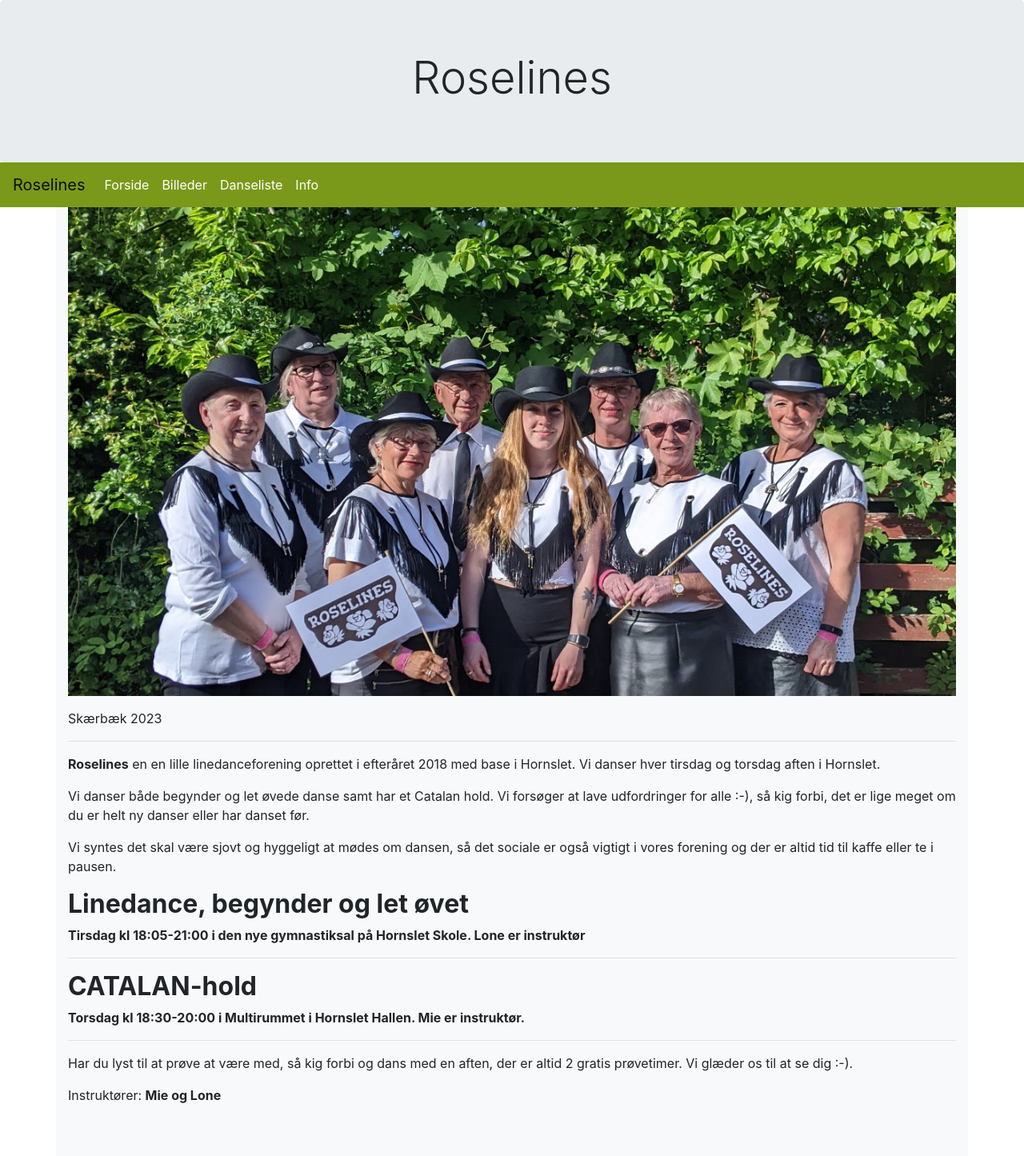
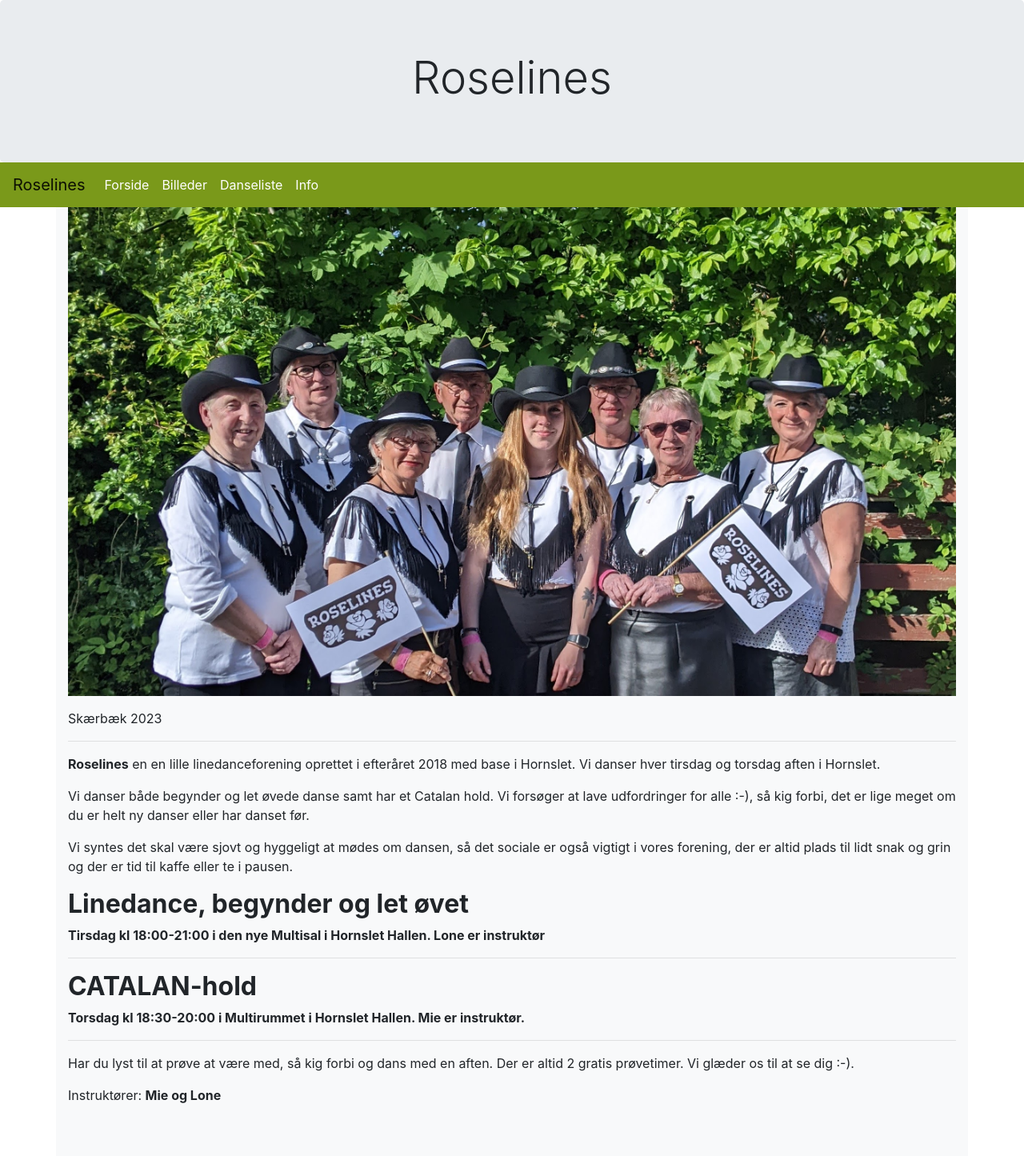
Before and after one commit to lonemathiasen/lonemathiasen.github.io, a Jekyll site: the page built from index.md, in a window 1280 px wide. Shown: the whole page at 80% size. Built offline with Jekyll 4.4.1, drawn with Linux system fonts in a browser that asks for light colours.

Commit message:
Update index.md
Dansested og tidspunkt mm rettet

```diff
--- a/index.md
+++ b/index.md
@@ -17,13 +17,13 @@
 
 Vi danser både begynder og let øvede danse samt har et Catalan hold. Vi forsøger at lave udfordringer for alle :-), så kig forbi, det er lige meget om du er helt ny danser eller har danset før.
 
-Vi syntes det skal være sjovt og hyggeligt at mødes om dansen, så det sociale er også vigtigt i vores forening og der er altid tid til kaffe eller te i pausen.
+Vi syntes det skal være sjovt og hyggeligt at mødes om dansen, så det sociale er også vigtigt i vores forening, der er altid plads til lidt snak og grin og der er tid til kaffe eller te i pausen.
 
 
 
 ## **Linedance, begynder og let øvet**
 
-**Tirsdag kl 18:05-21:00 i den nye gymnastiksal på Hornslet Skole.
+**Tirsdag kl 18:00-21:00 i den nye Multisal i Hornslet Hallen.
 Lone er instruktør**
 
 
@@ -38,7 +38,7 @@
 
 ---
 
-Har du lyst til at prøve at være med, så kig forbi og dans med en aften, der er altid 2 gratis prøvetimer.
+Har du lyst til at prøve at være med, så kig forbi og dans med en aften. Der er altid 2 gratis prøvetimer.
 Vi glæder os til at se dig :-).
 
 
```
